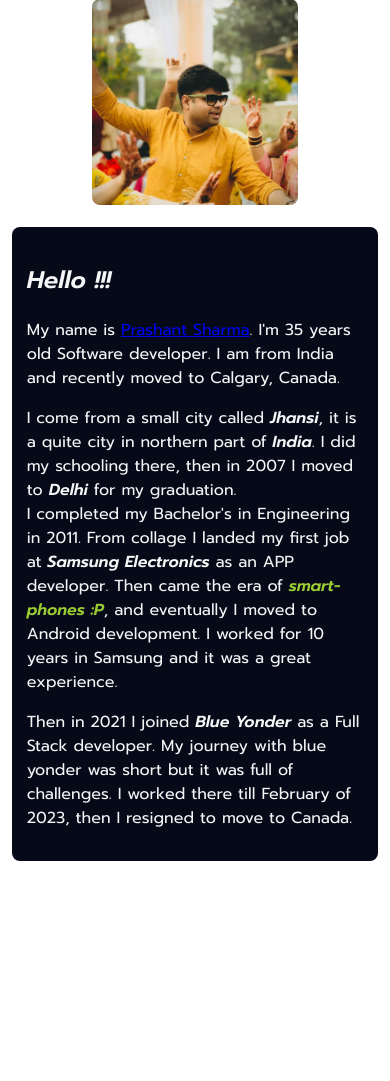
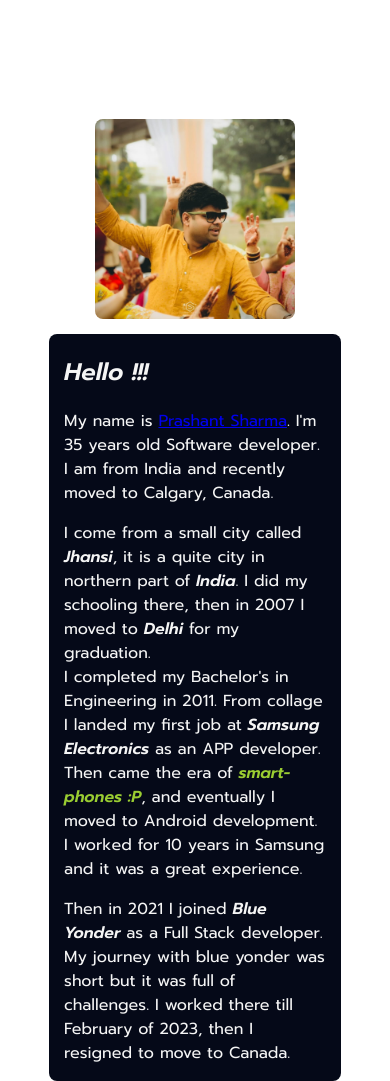
Before and after one commit to prs-sharma9/html-portfolio, a plain HTML site: page public/about.html in a window 390 px wide. Before the commit the page ends 861 px from the top, so only its background shows below. Drawn offline with Linux system fonts and the light colour scheme.

Commit message:
updating about page layout

```diff
--- a/CSS/styles-about.css
+++ b/CSS/styles-about.css
@@ -1,5 +1,6 @@
-body {
-    display: inline-flex;
+.container {
+    display: flex;
+    flex: 1;
     height: 100vh;
     justify-content: center;
     align-items: center;
@@ -14,35 +15,58 @@ body {
 }
 
 .panel {
-    width: 55%;
+    max-width: 70%;
     color: whitesmoke;
     background-color: #050918;
     border-radius: 8px;
-    padding: 15px;
-}
-
-.photo {
-    width: 35%;
+    padding: 0 15px;
 }
 
 img {
+    max-width: 200px;
     border-radius: 8px;
-    width: 100% ;
 }
 
 @media (max-width: 600px) {
 
     body {
         display: flex;
+        justify-content: center;
+        align-items: center;
+    }
+
+    .container {
+        display: flex;
+        flex: 1;
         flex-direction: column;
+        height: 100vh;
         justify-content: center;
         align-items: center;
     }
 
     .panel {
         width: 90%;
+        margin-top: auto;
     }
-    .photo {
-        width: 55%
+
+    img {
+        margin-top: auto;
+    }
+
+}
+
+@media (min-width: 359px) and (max-width: 400px) {
+
+    .container {
+        position: relative;
+        top: 170px;
+    }
+
+    img {
+        margin-top: auto;
+    }
+
+    .panel {
+        margin-bottom: auto;
     }
 }
--- a/public/about.html
+++ b/public/about.html
@@ -11,9 +11,10 @@
 </head>
 <body>
 
-  <div class="photo">
+  <div class="container">
+
       <img src="../assets/images/Image.jpg" alt="profile photo">
-  </div>
+
 
 
     <div class="panel">
@@ -32,7 +33,7 @@
         Then in 2021 I joined <span class="highlight">Blue Yonder</span> as a Full Stack developer. My journey with blue yonder was short but it was full of challenges. I worked there till February of 2023, then I resigned to move to Canada.
       </p>
     </div>
-
+  </div>
 
 </body>
 </html>
```
Lines whose indentation alone changed are shown as unchanged.
